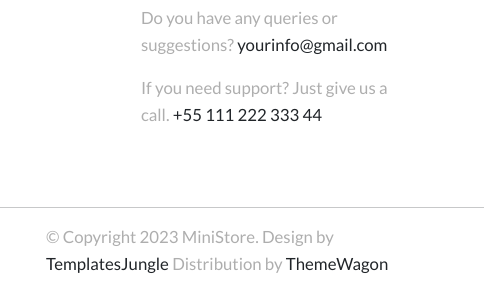
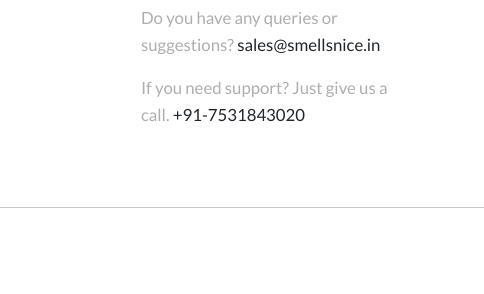
Before and after one commit to shnktripathi/shnktripathi.github.io, a plain HTML site: page index.html in a window 1280 px wide. Shown: the part 4861-5155 px from the top of the page, 796-1280 px from the left. After the commit the page ends 5128 px from the top, so only its background shows below. Drawn offline with nearby package versions, Linux system fonts and the light colour scheme.

Commit message:
Minor changes to contact details

```diff
--- a/index.html
+++ b/index.html
@@ -1,7 +1,7 @@
 <!DOCTYPE html>
 <html>
   <head>
-    <title>Ministore</title>
+    <title>Smells Nice</title>
     <meta charset="utf-8">
     <meta http-equiv="X-UA-Compatible" content="IE=edge">
     <meta name="viewport" content="width=device-width, initial-scale=1.0">
@@ -886,9 +886,9 @@
               <div class="col-lg-3 col-sm-6 pb-3">
                 <div class="footer-menu contact-item">
                   <h5 class="widget-title text-uppercase pb-2">Contact Us</h5>
-                  <p>Do you have any queries or suggestions? <a href="mailto:">yourinfo@gmail.com</a>
+                  <p>Do you have any queries or suggestions? <a href="mailto:">sales@smellsnice.in</a>
                   </p>
-                  <p>If you need support? Just give us a call. <a href="">+55 111 222 333 44</a>
+                  <p>If you need support? Just give us a call. <a href="">+91-7531843020</a>
                   </p>
                 </div>
               </div>
@@ -920,11 +920,7 @@
               </div>
             </div>
           </div>
-          <div class="col-md-4 col-sm-6">
-            <div class="copyright">
-              <p>© Copyright 2023 MiniStore. Design by <a href="https://templatesjungle.com/">TemplatesJungle</a> Distribution by <a href="https://themewagon.com">ThemeWagon</a>
-              </p>
-            </div>
+          <div class="col-md-4 col-sm-6"></div>
           </div>
         </div>
       </div>
```
